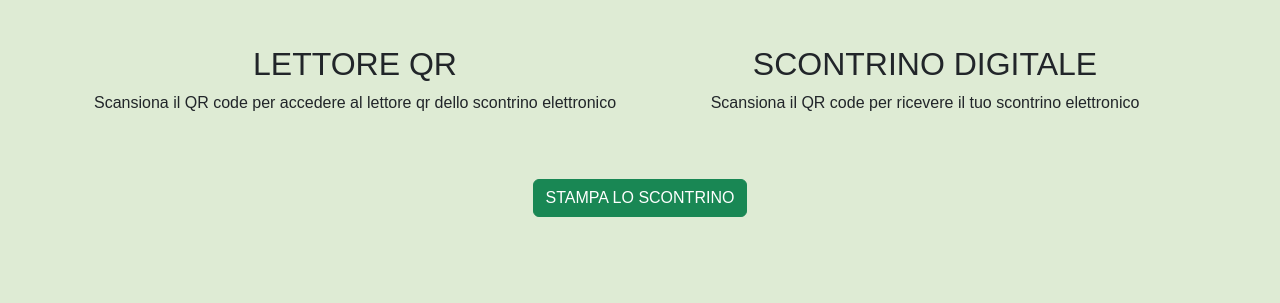
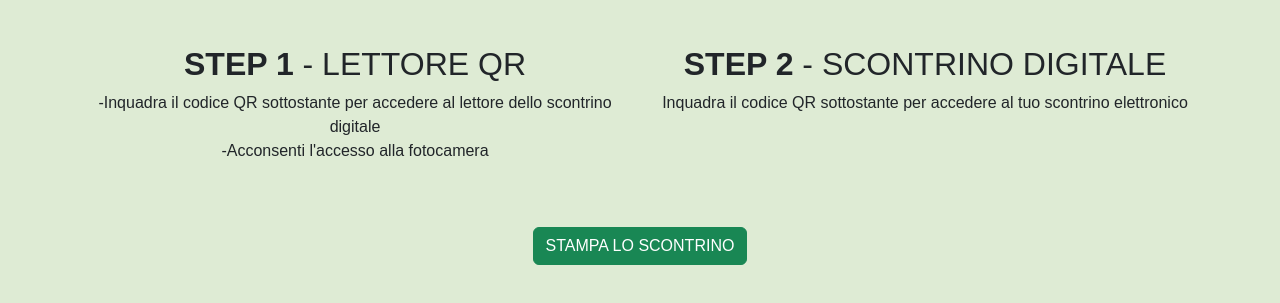
Before and after one commit to Johnnyfromtheblock4/qr-code-scontrino, a plain HTML site: page index.html in a window 1280 px wide. Shown: the part 337-640 px from the top of the page. Drawn offline with nearby package versions, Linux system fonts and the light colour scheme; a script that the page names is missing.

Commit message:
[UPD] revisione stile e testo

```diff
--- a/index.html
+++ b/index.html
@@ -44,18 +44,19 @@
           <img src="img/iper-logo.png" class="img-fluid logo" />
         </div>
         <div class="col-12 col-md-6">
-          <h2 class="text-center">LETTORE QR</h2>
-          <p class="text-center">
-            Scansiona il QR code per accedere al lettore qr dello scontrino
-            elettronico
+          <h2 class="text-center"><strong>STEP 1</strong> - LETTORE QR</h2>
+          <p>
+            -Inquadra il codice QR sottostante per accedere al lettore dello
+            scontrino digitale <br />
+            -Acconsenti l'accesso alla fotocamera
           </p>
           <!-- Div dove verrà visualizzato il QR code del lettore -->
           <div id="lettore"></div>
         </div>
         <div class="col-12 col-md-6">
-          <h2 class="text-center">SCONTRINO DIGITALE</h2>
+          <h2 class="text-center"><strong>STEP 2</strong> - SCONTRINO DIGITALE</h2>
           <p class="text-center">
-            Scansiona il QR code per ricevere il tuo scontrino elettronico
+            Inquadra il codice QR sottostante per accedere al tuo scontrino elettronico
           </p>
           <!-- Div dove verrà visualizzato il QR code dello scontrino -->
           <div id="qrcode"></div>
```
